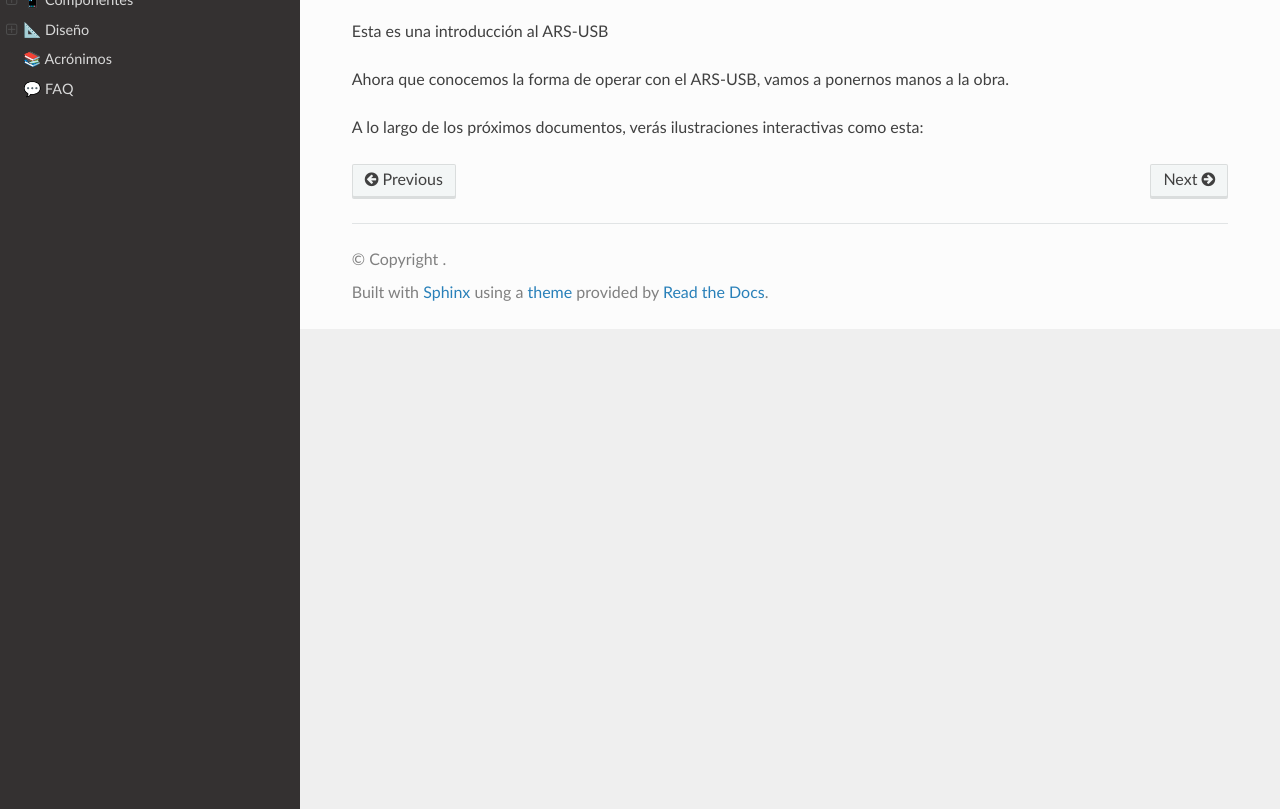
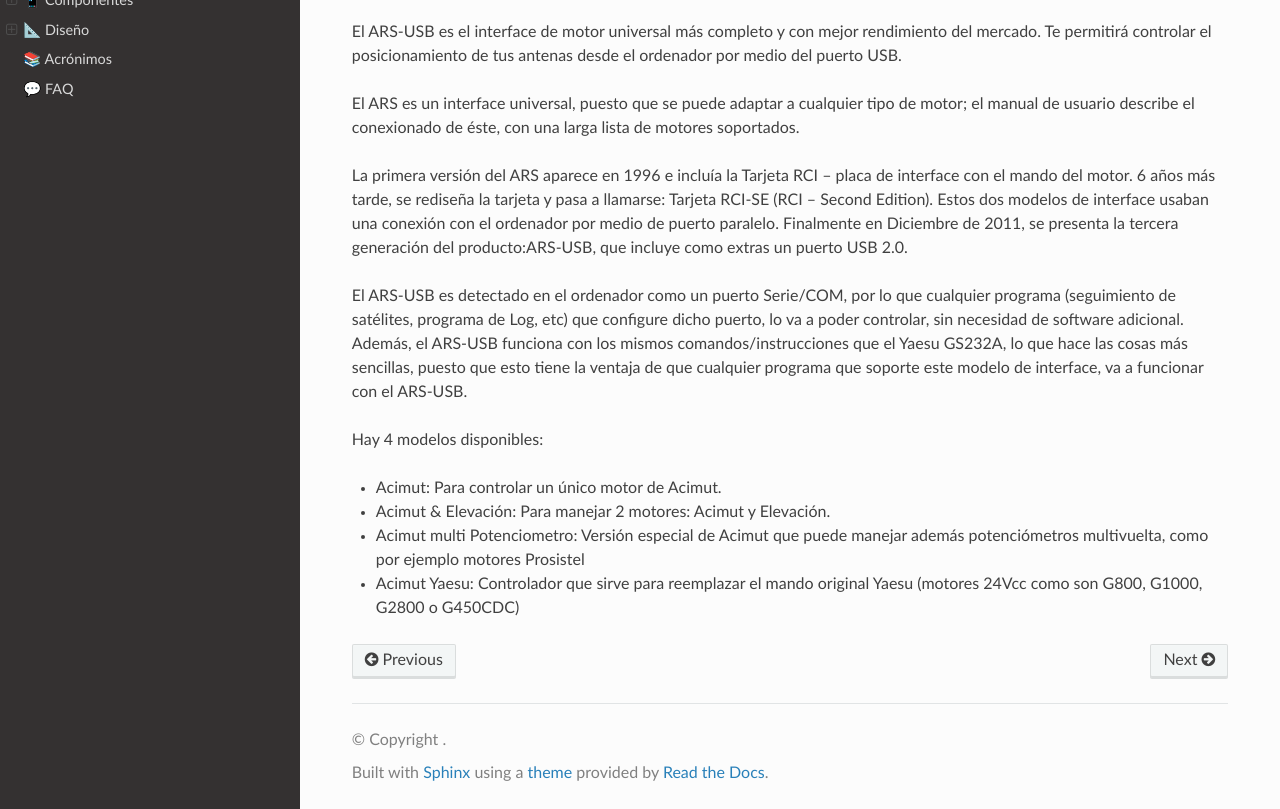
Before and after one commit to ea4tx/ARS-USB, a Sphinx documentation site: the page built from docs/es/source/intro.rst, in a window 1280 px wide and 1092 px high, cut to the strip 283-1092 px from the top of the window. Built offline with Sphinx 7.4.7 and the Read the Docs theme 2.0.0, drawn with Linux system fonts in a browser that asks for light colours.

Commit message:
2/1/2024 7

```diff
--- a/docs/es/source/intro.rst
+++ b/docs/es/source/intro.rst
@@ -4,8 +4,17 @@
 .. intro::
    :sorted:
 
-Esta es una introducción al ARS-USB
+El |Product| es el interface de motor universal más completo y con mejor rendimiento del mercado. Te permitirá controlar el posicionamiento de tus antenas desde el ordenador por medio del puerto USB.
 
-Ahora que conocemos la forma de operar con el |Product|, vamos a ponernos manos a la obra.
+El ARS es un interface universal, puesto que se puede adaptar a cualquier tipo de motor; el manual de usuario describe el conexionado de éste, con una larga lista de motores soportados.
 
-A lo largo de los próximos documentos, verás ilustraciones interactivas como esta:
+La primera versión del ARS aparece en 1996 e incluía la Tarjeta RCI – placa de interface con el mando del motor. 6 años más tarde, se rediseña la tarjeta y pasa a llamarse: Tarjeta RCI-SE (RCI – Second Edition). Estos dos modelos de interface usaban una conexión con el ordenador por medio de puerto paralelo. Finalmente en Diciembre de 2011, se presenta la tercera generación del producto:ARS-USB, que incluye como extras un puerto USB 2.0.
+
+El |Product| es detectado en el ordenador como un puerto Serie/COM, por lo que cualquier programa (seguimiento de satélites, programa de Log, etc) que configure dicho puerto, lo va a poder controlar, sin necesidad de software adicional. Además, el ARS-USB funciona con los mismos comandos/instrucciones que el Yaesu GS232A, lo que hace las cosas más sencillas, puesto que esto tiene la ventaja de que cualquier programa que soporte este modelo de interface, va a funcionar con el ARS-USB.
+
+Hay 4 modelos disponibles:
+
+- Acimut: Para controlar un único motor de Acimut.
+- Acimut & Elevación: Para manejar 2 motores: Acimut y Elevación.
+- Acimut multi Potenciometro: Versión especial de Acimut que puede manejar además potenciómetros multivuelta, como por ejemplo motores Prosistel
+- Acimut Yaesu: Controlador que sirve para reemplazar el mando original Yaesu (motores 24Vcc como son G800, G1000, G2800 o G450CDC)
```
